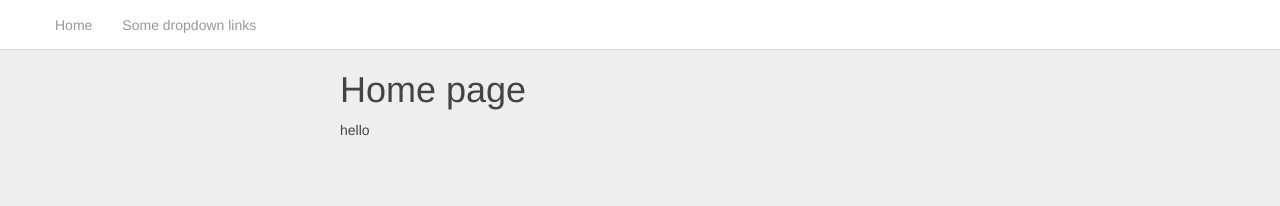
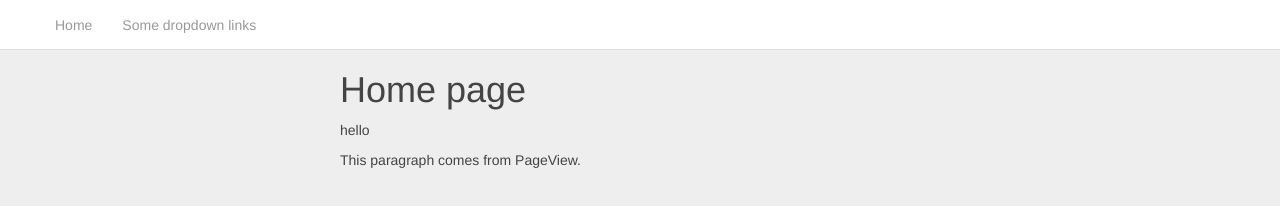
Before and after one commit to tenedor/miscreants-explorations, a plain HTML site: page index.html in a window 1280 px wide. Drawn offline with Linux system fonts and the light colour scheme.

Commit message:
pageView: add initial backbone example

```diff
--- a/index.html
+++ b/index.html
@@ -1,13 +1,12 @@
 <!DOCTYPE html>
 <html lang="en">
   <head>
-    <script type="text/javascript" src="lib/jquery-2.1.4/jquery-2.1.4.min.js">
-      <script type="text/javascript" src="lib/underscore-1.7.0/underscore-1.7.0.min.js">
-        <script type="text/javascript" src="lib/backbone-1.1.2/backbone-1.1.2.min.js"></script>
-      </script>
-    </script>
+    <script type="text/javascript" src="lib/jquery-2.1.4/jquery-2.1.4.min.js"></script>
+    <script type="text/javascript" src="lib/underscore-1.7.0/underscore-1.7.0.min.js"></script>
+    <script type="text/javascript" src="lib/backbone-1.1.2/backbone-1.1.2.min.js"></script>
     <link rel="stylesheet" href="lib/bootstrap-3.3.5/css/bootstrap.min.css">
     <link rel="stylesheet" type="text/css" href="main.css">
+    <script type="text/javascript" src="js/page.js"></script>
   </head>
   <body id="home-page">
     <div id="navigation-bar">
@@ -24,8 +23,18 @@
     </div>
     <div id="navigation-bar-shadow"></div>
     <div id="content">
-      <h1>Home page</h1>
-      <p>hello</p>
+      <div id="page-root">
+        <h1>Home page</h1>
+        <p>hello</p>
+      </div>
+      <script>
+        // onLoad entry point
+        $(document).ready(function() {
+          var pageView = new mcc.PageView();
+          pageView.render();
+          $('#page-root').append(pageView.el);
+        });
+      </script>
     </div>
   </body>
 </html>
--- /dev/null
+++ b/js/page.js
@@ -0,0 +1,29 @@
+(function() {
+
+var root = this;
+var mcc = root.mcc = {};
+
+var PageView = mcc.PageView = Backbone.View.extend({
+
+  className: 'page-view',
+
+  events: {
+    'click #image':               'triggerShowContent',
+  },
+
+  template: '\
+    <p id="injected">This paragraph comes from PageView.</p>\
+  ',
+
+  initialize: function() {
+  },
+
+  render: function() {
+    this.$el.empty();
+
+    this.$el.append(_.template(this.template));
+  }
+
+});
+
+}).call(this);
```
Also changed, not shown: 2 other files.
